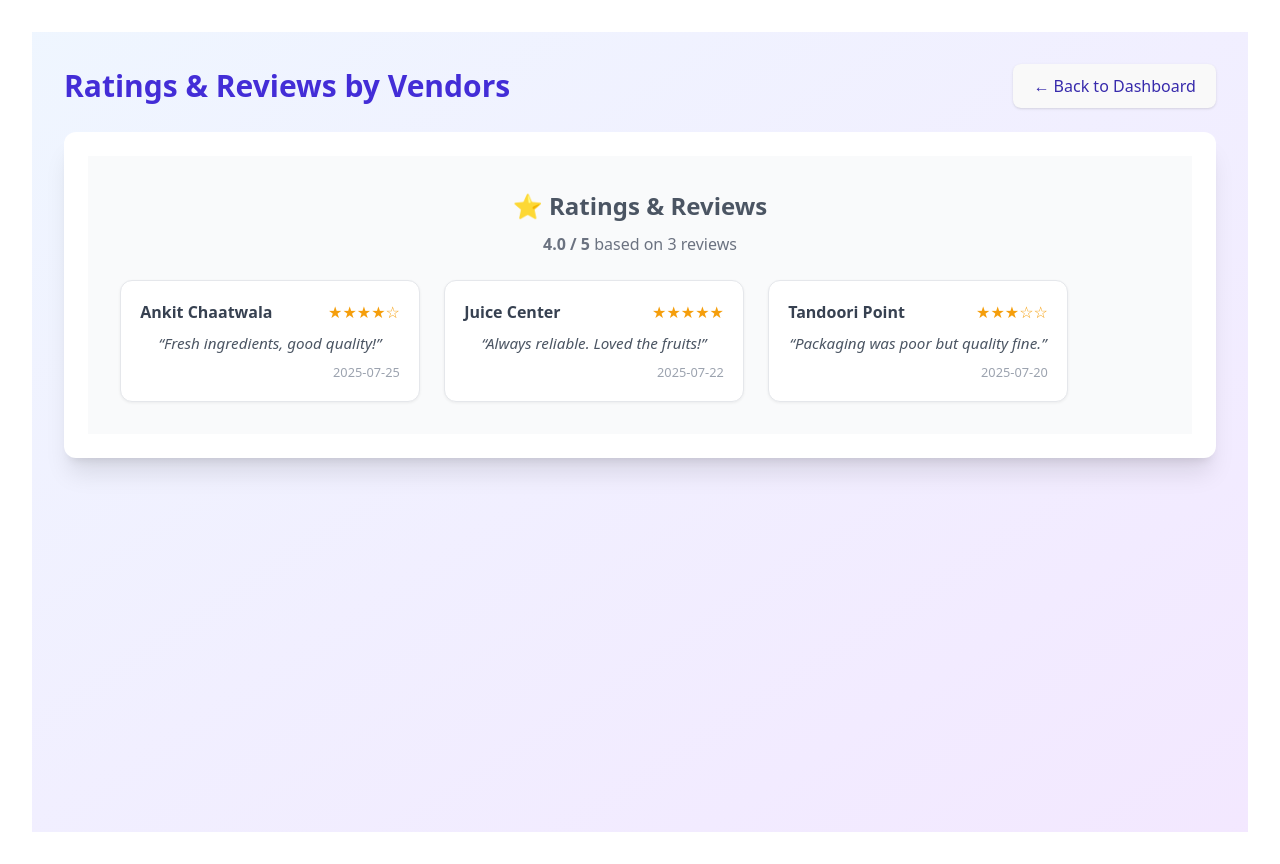
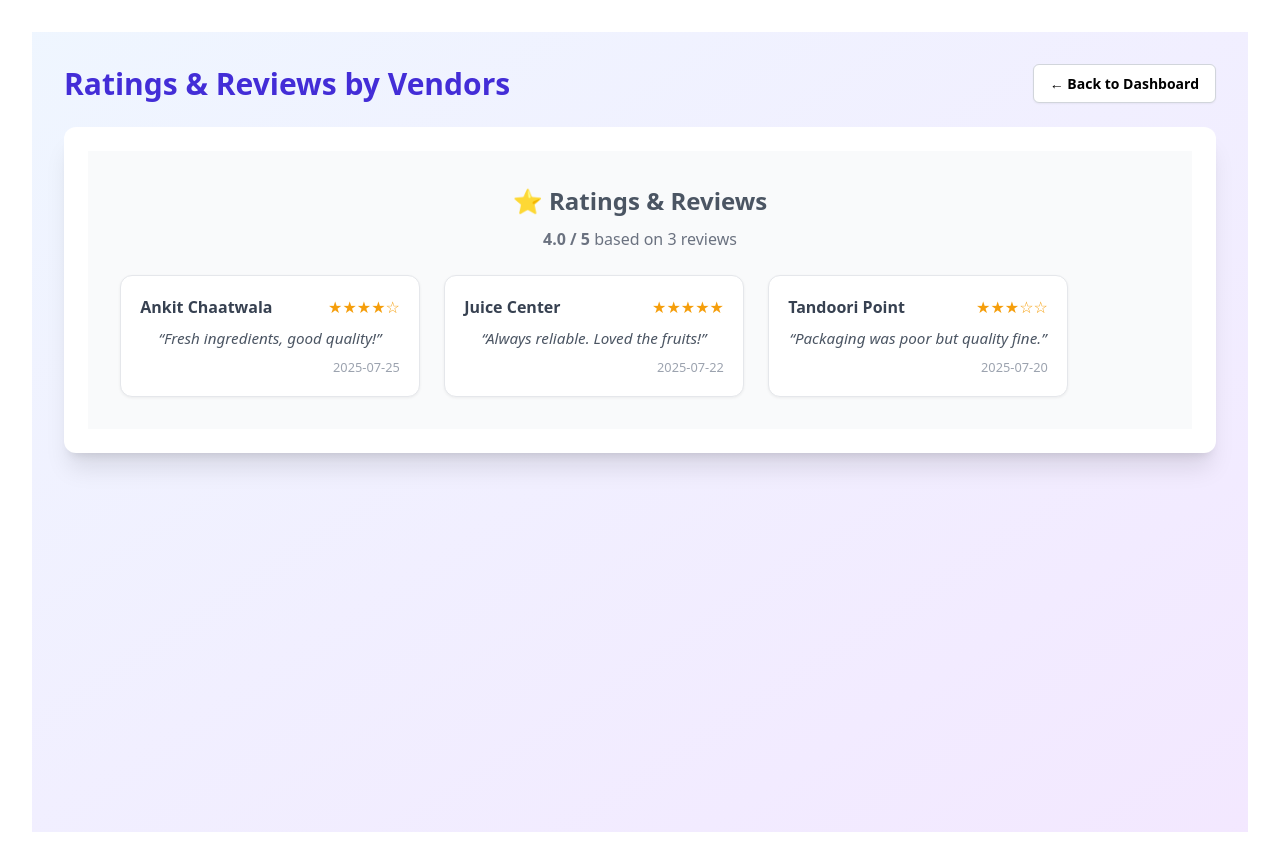
Before and after one commit to shriyapancholi/VendorVerse, a React (Vite) app in the folder frontend/: page /dashboard/review in a window 1280 px wide. Built offline with nearby package versions, Linux system fonts and the light colour scheme.

Commit message:
Dashboard Button

```diff
--- a/frontend/src/pages/AnalyticsPage.jsx
+++ b/frontend/src/pages/AnalyticsPage.jsx
@@ -43,7 +43,7 @@ export default function AnalyticsPage() {
         <h2 className="text-3xl font-bold text-indigo-700">Sales Analytics</h2>
         <button
           onClick={() => navigate("/dashboard")}
-          className="text-sm bg-indigo-100 hover:bg-indigo-200 text-indigo-800 font-semibold py-2 px-4 rounded-md shadow transition"
+          className="back-button"
         >
           ← Back to Dashboard
         </button>
--- a/frontend/src/pages/ReviewPage.jsx
+++ b/frontend/src/pages/ReviewPage.jsx
@@ -12,7 +12,7 @@ export default function ReviewPage() {
         <h2 className="text-3xl font-bold text-indigo-700">Ratings & Reviews by Vendors</h2>
         <button
           onClick={() => navigate("/dashboard")}
-          className="text-sm bg-indigo-100 hover:bg-indigo-200 text-indigo-800 font-semibold py-2 px-4 rounded-md shadow transition"
+          className="back-button"
         >
           ← Back to Dashboard
         </button>
--- a/frontend/src/styles/SupplierDashboard.css
+++ b/frontend/src/styles/SupplierDashboard.css
@@ -364,3 +364,23 @@
 .white-btn:hover {
     background-color: #f3f4f6;
 }
+
+.back-button {
+    background-color: white;
+    color: black;
+    font-weight: 600;
+    font-size: 0.875rem;
+    /* text-sm */
+    padding: 0.5rem 1rem;
+    border-radius: 6px;
+    border: 1px solid #d1d5db;
+    /* light gray */
+    box-shadow: 0 1px 2px rgba(0, 0, 0, 0.05);
+    cursor: pointer;
+    transition: background-color 0.2s ease;
+}
+
+.back-button:hover {
+    background-color: #f3f4f6;
+    /* subtle hover */
+}
```
